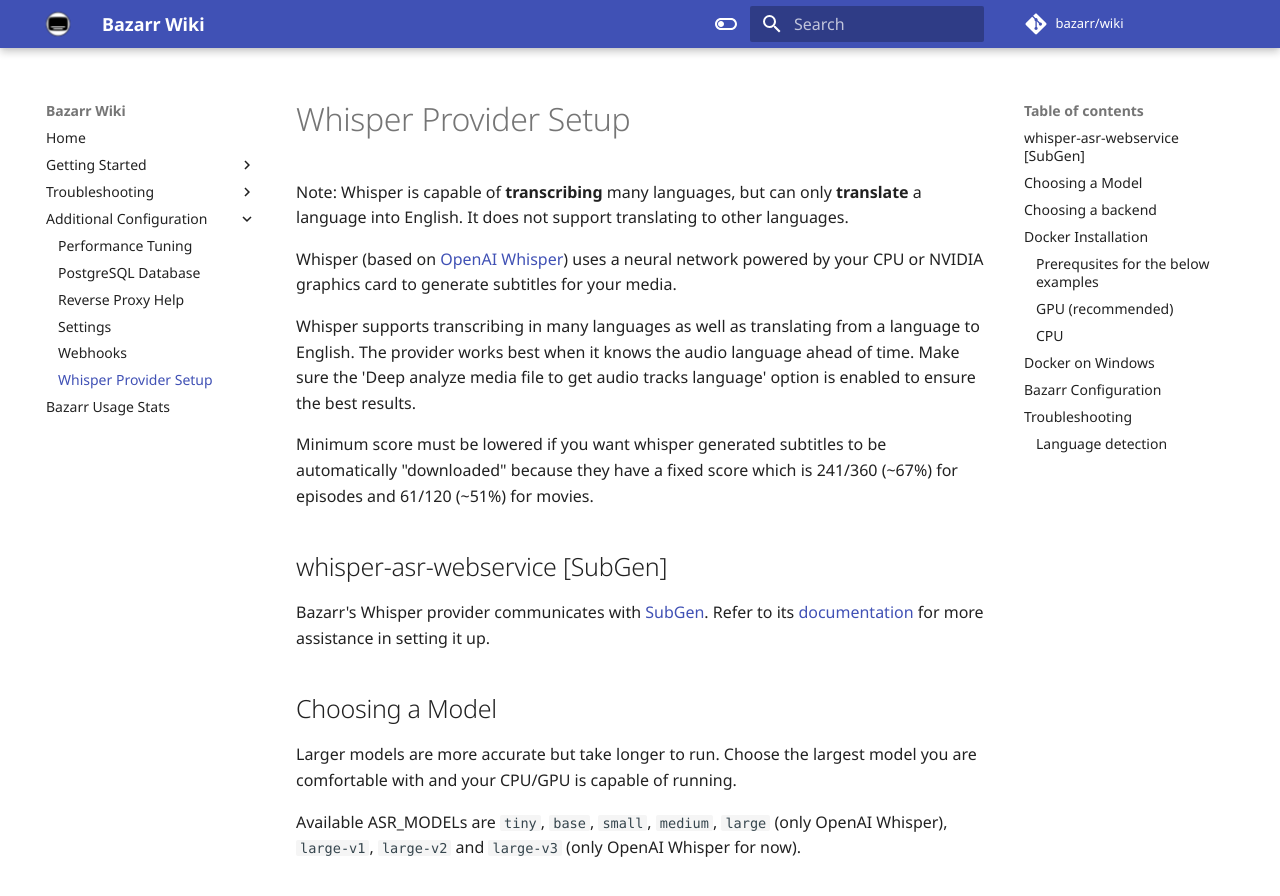
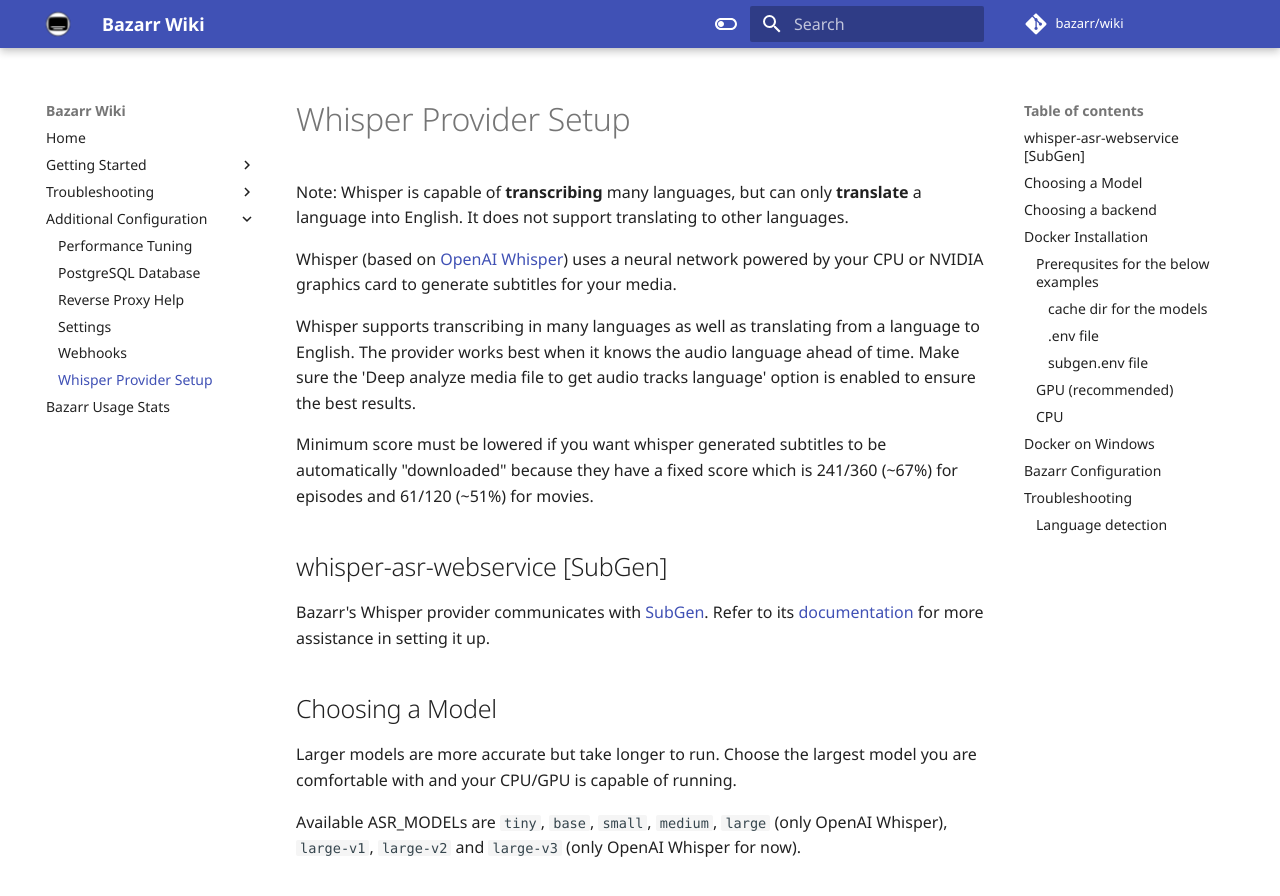
Before and after one commit to bazarr/wiki, an MkDocs documentation site: the page built from docs/Additional-Configuration/Whisper-Provider.md, in a window 1280 px wide and 900 px high. Shown: the top 896 px of the window. Built offline with MkDocs 1.6.1 and Material for MkDocs 9.7.7, drawn with Linux system fonts in a browser that asks for light colours; some web fonts are replaced; comment, search, counter and statistics services are not loaded.

````diff
--- a/docs/Additional-Configuration/Whisper-Provider.md
+++ b/docs/Additional-Configuration/Whisper-Provider.md
@@ -29,21 +29,21 @@ whisper-asr-webservice supports multiple backends. Currently, there are two avai
 
  The complete Docker Compose file can be found [here](https://github.com/McCloudS/subgen/blob/main/docker-compose.yml).
 
-#### Prerequsites for the below examples
+### Prerequsites for the below examples
 
-*cache dir for the models*
+#### cache dir for the models
 
 ```bash
 mkdir -p {subgenai_data_folder}/models
 ```
 
-*.env file*
+#### .env file
 
 ```yaml
 subgenai_data_folder=/path/to/your/subgen
 ```
 
-*subgen.env file*
+#### subgen.env file
 
 ```yaml
 WHISPER_MODEL=medium
@@ -57,7 +57,7 @@ TRANSCRIBE_OR_TRANSLATE=transcribe
 NAMESUBLANG=ai
 ```
 
-#### GPU (recommended)
+### GPU (recommended)
 
 ```yaml
 services:
@@ -89,7 +89,7 @@ services:
               capabilities: [gpu]
 ```
 
-#### CPU
+### CPU
 
 ```yaml
 services:
````
